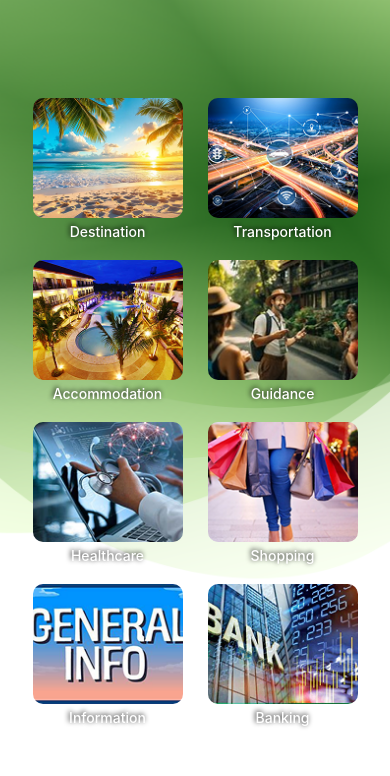
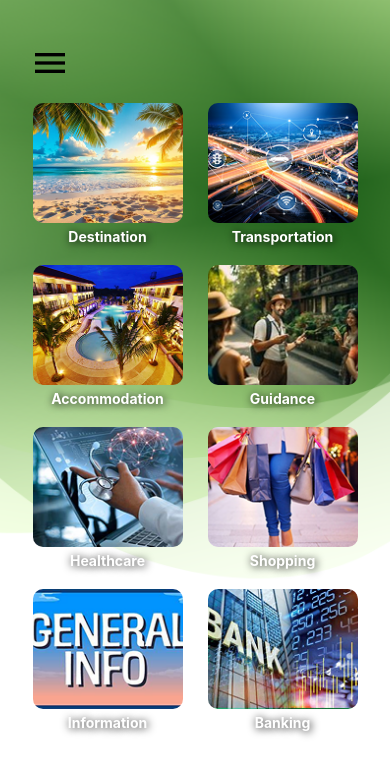
Before and after one commit to Avishka-kavishan/Travel_APP, a React Native app: screen /Categary in a window 390 px wide. Shown: the top 776 px of the page. Built offline with nearby package versions, Linux system fonts and the light colour scheme.

Commit message:
add vector icon

```diff
--- a/src/Components/BackImg.tsx
+++ b/src/Components/BackImg.tsx
@@ -13,7 +13,7 @@ const styles = StyleSheet.create({
         flex:1,
         width:"100%",
         height:"100%",
-        justifyContent:"center"
+        justifyContent:"center",
     }
 })
 export default BackImg
--- a/src/Screens/Categary/Categary.tsx
+++ b/src/Screens/Categary/Categary.tsx
@@ -1,6 +1,8 @@
 import { View, Text, StyleSheet, Image, FlatList } from "react-native";
 import React from "react";
 import BackImg from "../../Components/BackImg";
+import Icon from "react-native-vector-icons/MaterialCommunityIcons";
+
 
 const Categary = ({ navigation }) => {
   const categarys = [
@@ -16,6 +18,7 @@ const Categary = ({ navigation }) => {
 
   return (
     <BackImg>
+    <View style={styles.menu} > <Icon name="menu" size={40} color="black"/> </View>
     <View style={styles.container}>
     <FlatList
       data={categarys}
@@ -48,13 +51,18 @@ const styles = StyleSheet.create({
   text: {
     marginTop: 5,
     fontSize: 14,
-    fontWeight: "500",
+    fontWeight: "bold",
     textAlign: "center",
     color:"white",
     textShadowColor:"black",
-    textShadowRadius:5,
-    textShadowOffset:{width: -1, height:-1},
+    textShadowRadius:9,
+    textShadowOffset:{width: 1, height:1},
   },
+  menu:{
+    marginTop:-50,
+    paddingLeft:30,
+    paddingBottom:20
+  }
 });
 
 export default Categary;
```
Also changed, not shown: 3 other files (tests, documents, lock files or other folders).
